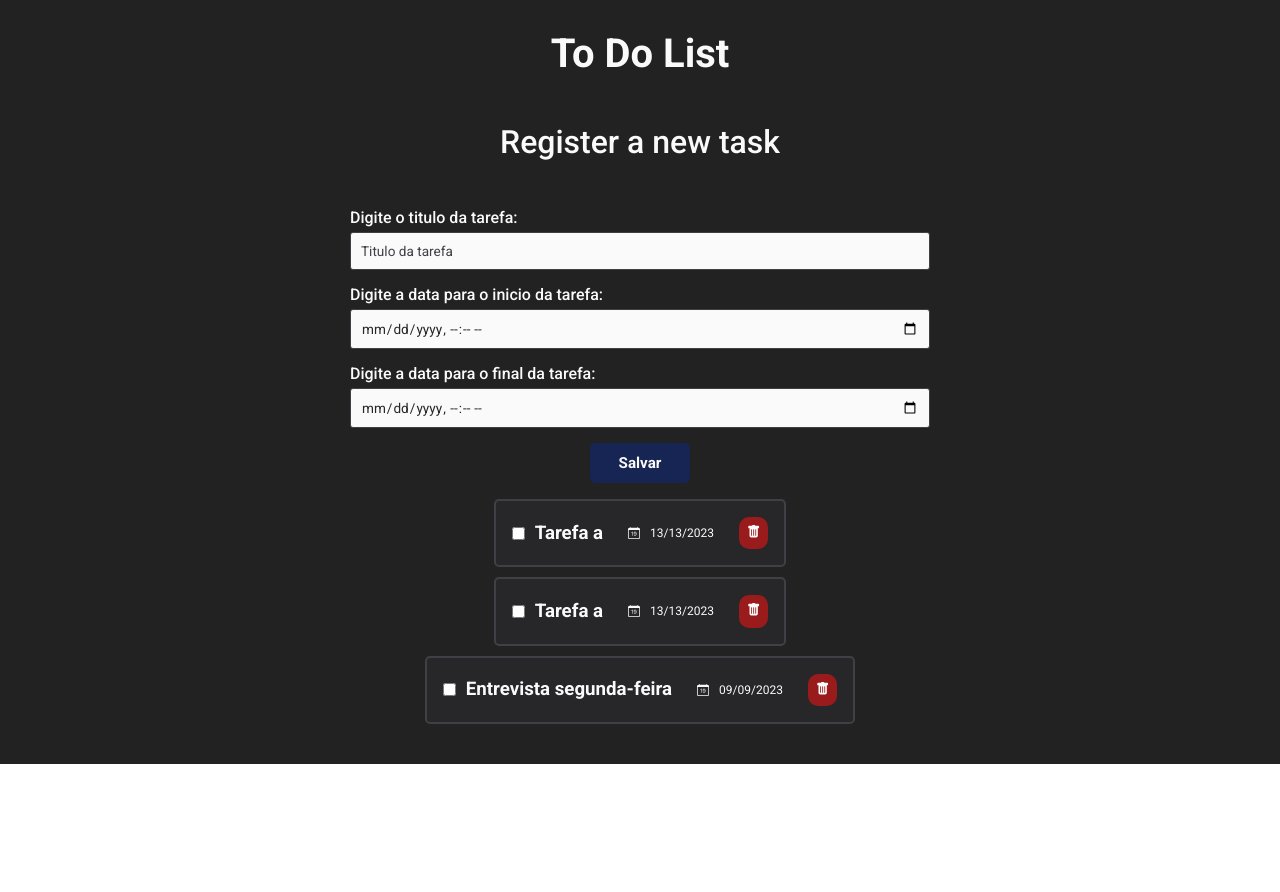
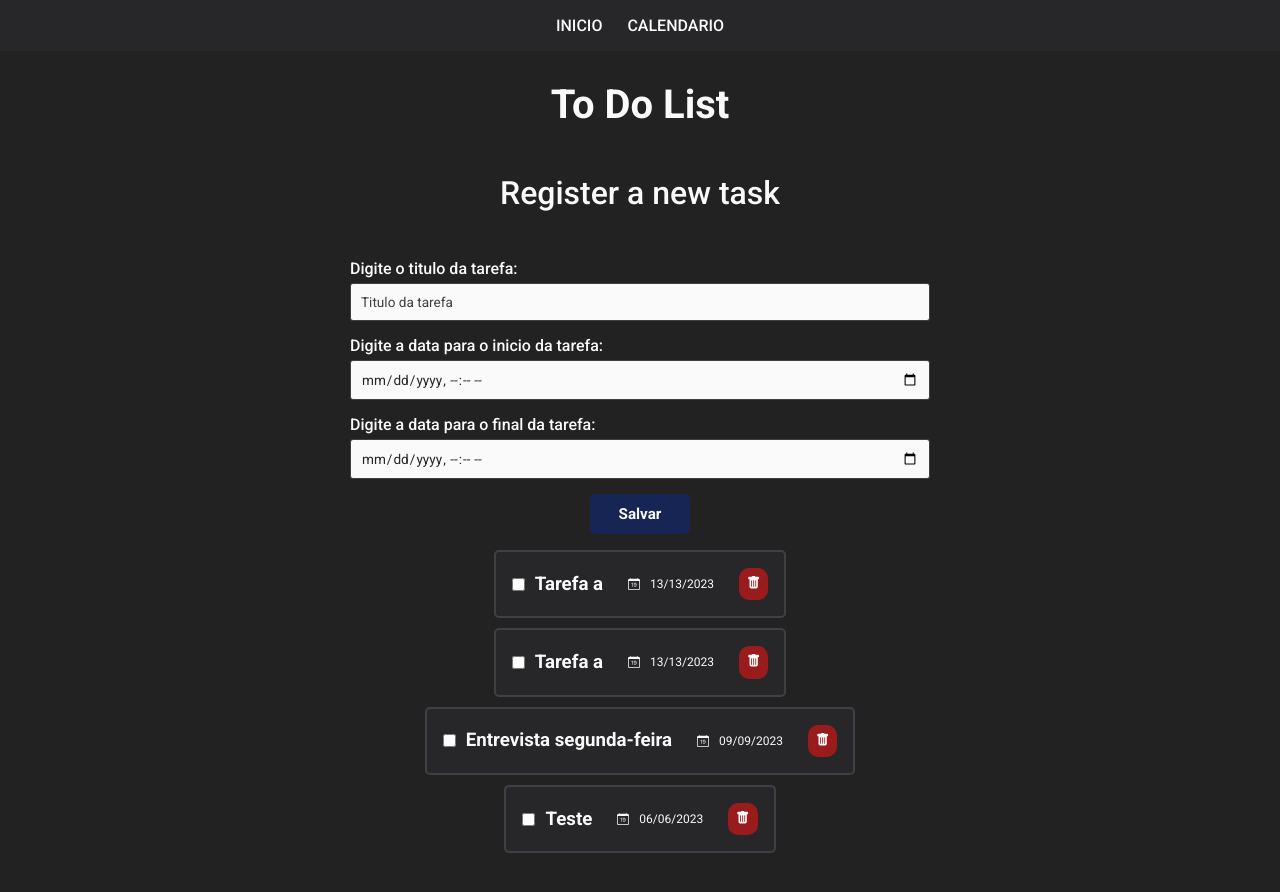
Before and after one commit to kaykydlima/to-do-list, a React (Vite) app: page / in a window 1280 px wide. Before the commit the page ends 800 px from the top, so only its background shows below. Built offline with nearby package versions, Linux system fonts and the light colour scheme; data requests are answered from the project's data file.

Commit message:
feat: create menu component

```diff
--- a/db.json
+++ b/db.json
@@ -17,6 +17,12 @@
       "name": "Entrevista segunda-feira",
       "initialDate": "2023-10-09T08:35",
       "finalDate": "2023-10-09T10:47"
+    },
+    {
+      "id": "01a4aa89-f895-47b1-9521-8b712ea7c4ce",
+      "name": "Teste",
+      "initialDate": "2023-10-06T19:48",
+      "finalDate": "2023-10-06T19:49"
     }
   ]
 }
--- a/src/App.jsx
+++ b/src/App.jsx
@@ -1,20 +1,23 @@
-import { useState } from 'react';
+import { useState, useEffect } from 'react';
 import { ToDoContext } from './contexts/toDoContext'
 
-import ToDoRoutes from "./routes/ToDoRoutes";
 import { getTask } from './services/toDoServices';
-import { useEffect } from 'react';
+import ToDoRoutes from './routes/ToDoRoutes';
+import Menu from './components/Menu';
 
 export default function App() {
   const [tasks, setTasks] = useState([])
 
   useEffect(() => {
     getTask().then(resp => setTasks(resp))
-  }, [])
+  }, [tasks])
 
   return(
+    <>
+    <Menu />
     <ToDoContext.Provider value={{tasks}}>
-      <ToDoRoutes />
+     <ToDoRoutes />
     </ToDoContext.Provider>
+    </>
   )
 }
--- /dev/null
+++ b/src/components/Menu/Menu.module.scss
@@ -0,0 +1,26 @@
+$zino800: #27272a;
+$zino50: #fafafa;
+
+.header {
+  align-items: center;
+  background: $zino800;
+  display: flex;
+  justify-content: center;
+  padding: 1rem;
+}
+
+.navigationList {
+  display: flex;
+  align-items: center;
+  gap: 25px;
+}
+
+.navigationListItem {
+  a {
+    color: $zino50;
+    text-decoration: none;
+    font-weight: 500;
+    text-transform: uppercase;
+
+  }
+}
--- /dev/null
+++ b/src/components/Menu/index.jsx
@@ -0,0 +1,20 @@
+import { Link } from "react-router-dom";
+
+import styles from './Menu.module.scss'
+
+export default function Menu() {
+  return(
+    <header className={styles.header}>
+      <nav className={styles.navigation}>
+        <ul className={styles.navigationList}>
+          <li className={styles.navigationListItem}>
+            <Link to="/">Inicio</Link>
+          </li>
+          <li className={styles.navigationListItem}>
+            <Link to="/calendario">Calendario</Link>
+          </li>
+        </ul>
+      </nav>
+    </header>
+  )
+}
--- a/src/main.jsx
+++ b/src/main.jsx
@@ -3,9 +3,12 @@ import ReactDOM from 'react-dom/client'
 import App from './App.jsx'
 
 import './index.css'
+import { BrowserRouter } from 'react-router-dom'
 
 ReactDOM.createRoot(document.getElementById('root')).render(
   <React.StrictMode>
+    <BrowserRouter>
     <App />
+    </BrowserRouter>
   </React.StrictMode>,
 )
--- a/src/routes/ToDoRoutes.jsx
+++ b/src/routes/ToDoRoutes.jsx
@@ -1,14 +1,12 @@
-import { BrowserRouter, Route, Routes } from "react-router-dom";
+import { Route, Routes } from "react-router-dom";
 import Home from "../components/Home";
 import Calendar from "../components/Calendar";
 
 export default function ToDoRoutes() {
   return (
-    <BrowserRouter>
       <Routes>
         <Route element={<Home />} path="/" />
         <Route element={<Calendar />} path="/calendario" />
       </Routes>
-    </BrowserRouter>
   )
 }
```
